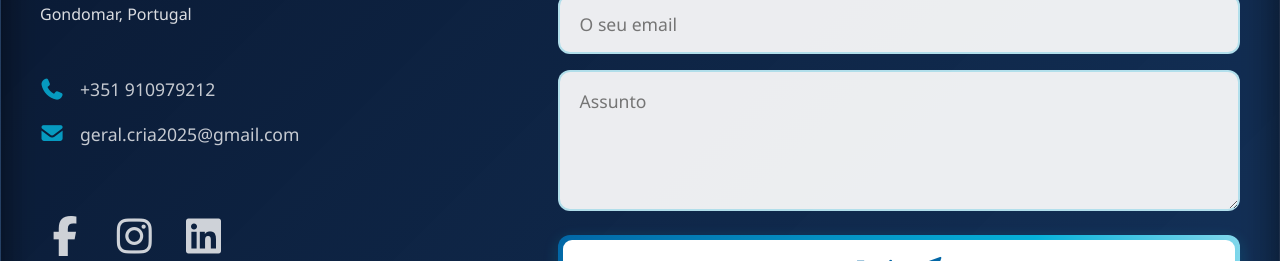
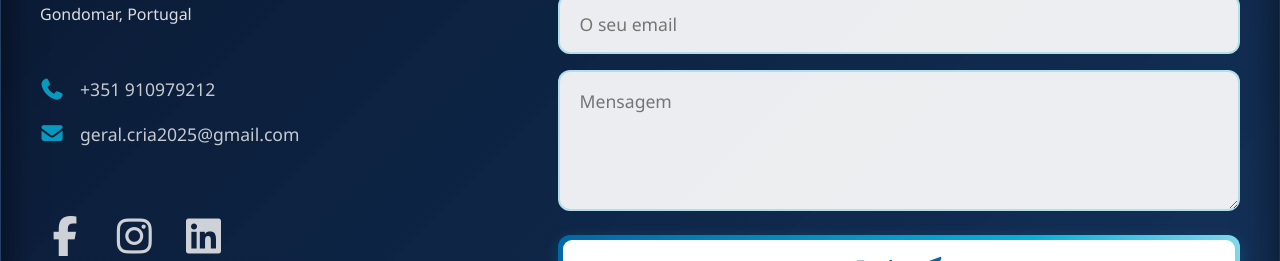
Before and after one commit to ademar1k82/CRIA-test, a React (Vite) app: page / in a window 1280 px wide. Shown: the part 4973-5234 px from the top of the page. Built offline with nearby package versions, Linux system fonts and the light colour scheme.

Commit message:
email corrected
done

```diff
--- a/src/components/Footer.jsx
+++ b/src/components/Footer.jsx
@@ -63,7 +63,7 @@ const Footer = () => {
         to_email: 'geral.cria2025@gmail.com',
         from_name: form.current.user_name.value || 'Sem nome',
         from_email: form.current.user_email.value || '',
-        user_message: form.current.subject.value || '',
+        subject: form.current.subject.value || '',
         reply_to: form.current.user_email.value || ''
       };
 
@@ -175,7 +175,7 @@ const Footer = () => {
             />
             <textarea
               name="subject"
-              placeholder="Assunto"
+              placeholder="Mensagem"
               required
               rows="4"
             ></textarea>
```
